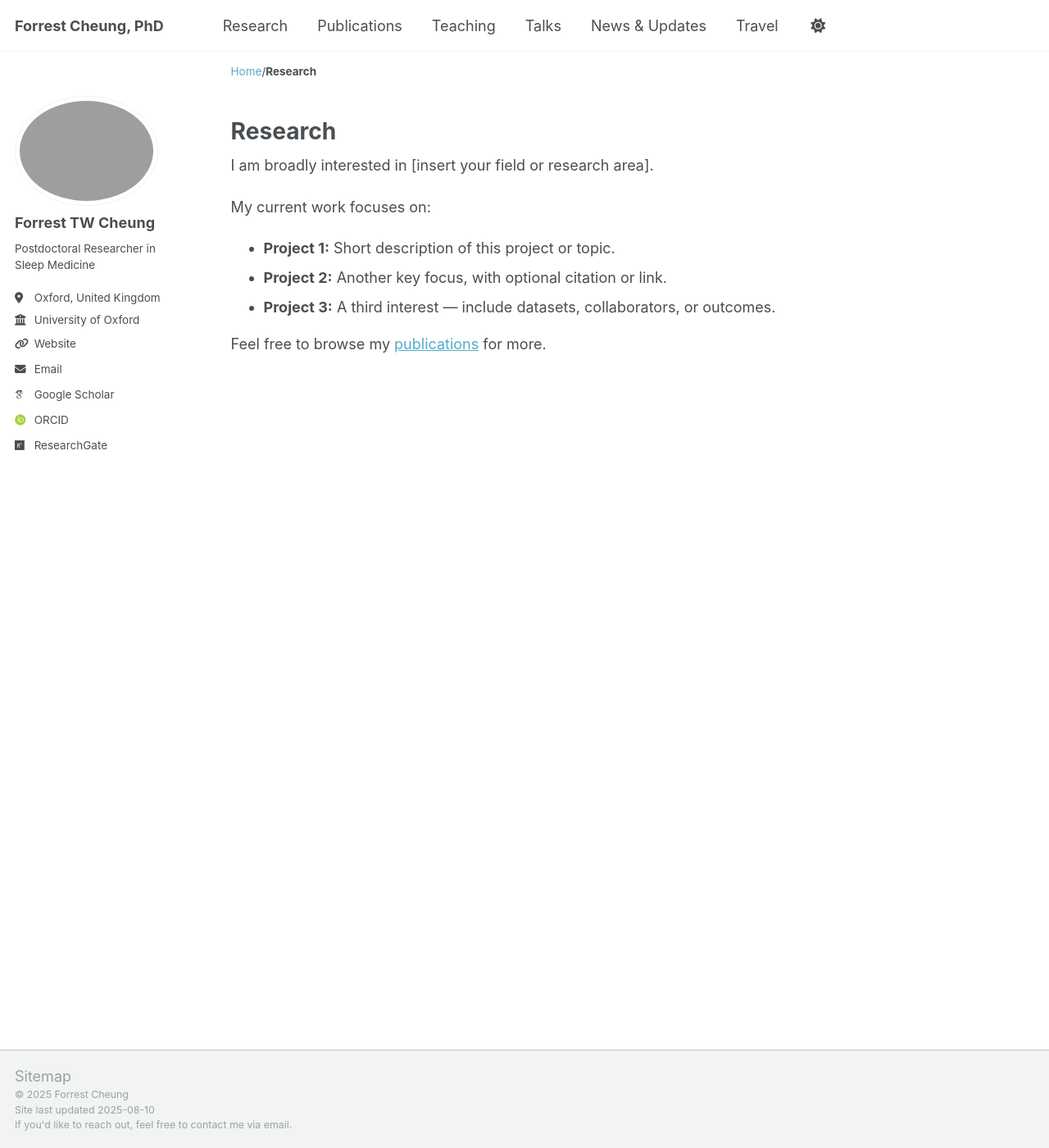
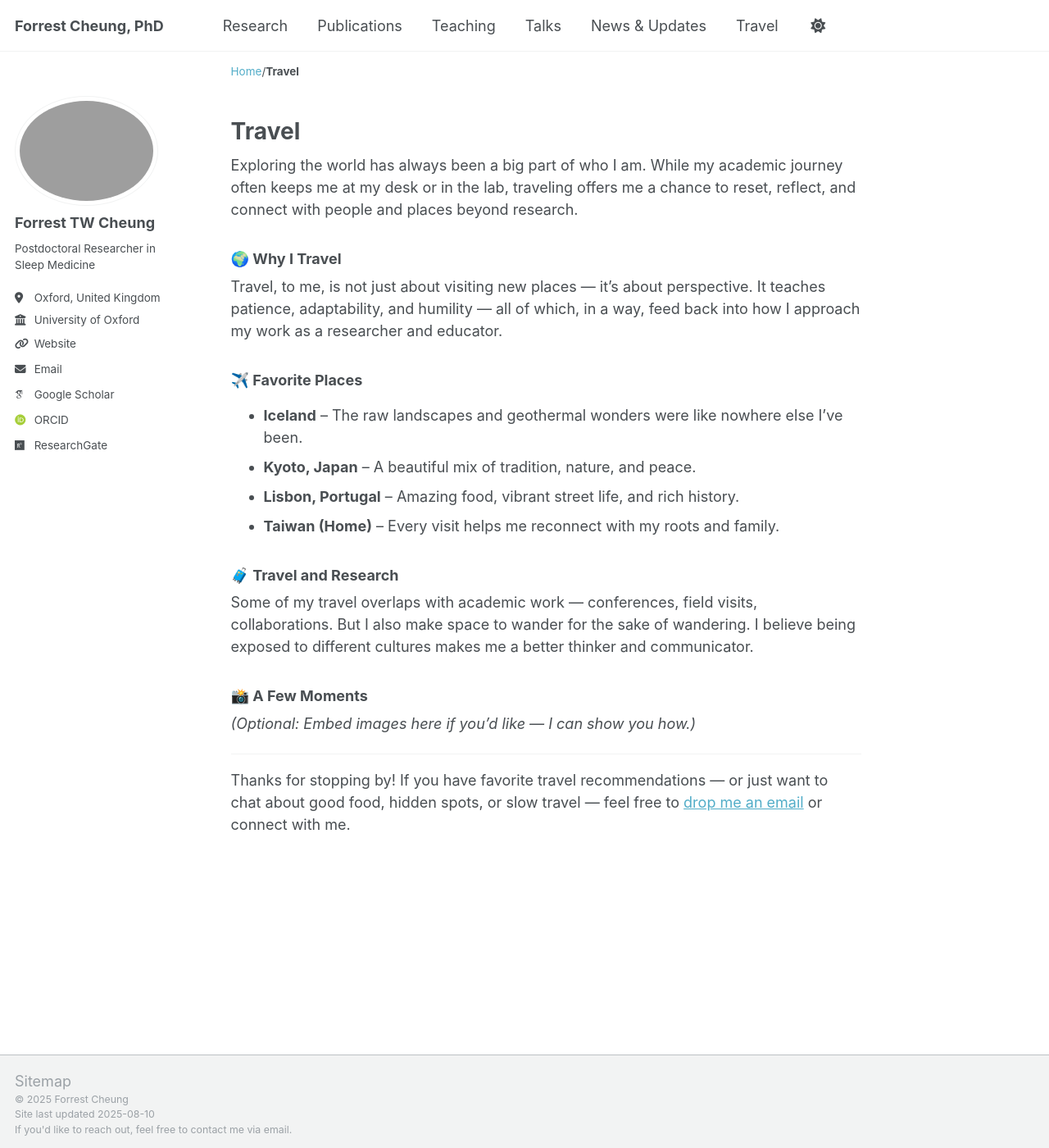
Before and after one commit to forrestcheungtw/forrestcheungtw.github.io, a Jekyll site: the page built from _pages/travel.md, in a window 1280 px wide and 1400 px high. Shown: the whole window at 82% size. Built offline with Jekyll 4.4.1, drawn with Linux system fonts in a browser that asks for light colours; some web fonts are replaced; a script that is not in the unit is left out.

Commit message:
Updated 1 file via CloudCannon.

```diff
--- a/_pages/travel.md
+++ b/_pages/travel.md
@@ -1,15 +1,31 @@
 ---
 layout: single
-title: Research
-permalink: /research/
+title: "Travel"
+permalink: /travel/
 author_profile: true
 ---
-I am broadly interested in [insert your field or research area].
 
-My current work focuses on:
+Exploring the world has always been a big part of who I am. While my academic journey often keeps me at my desk or in the lab, traveling offers me a chance to reset, reflect, and connect with people and places beyond research.
 
-- **Project 1:** Short description of this project or topic.
-- **Project 2:** Another key focus, with optional citation or link.
-- **Project 3:** A third interest — include datasets, collaborators, or outcomes.
+### 🌍 Why I Travel
 
-Feel free to browse my [publications](/publications/) for more.
+Travel, to me, is not just about visiting new places — it’s about perspective. It teaches patience, adaptability, and humility — all of which, in a way, feed back into how I approach my work as a researcher and educator.
+
+### ✈️ Favorite Places
+
+- **Iceland** – The raw landscapes and geothermal wonders were like nowhere else I’ve been.
+- **Kyoto, Japan** – A beautiful mix of tradition, nature, and peace.
+- **Lisbon, Portugal** – Amazing food, vibrant street life, and rich history.
+- **Taiwan (Home)** – Every visit helps me reconnect with my roots and family.
+
+### 🧳 Travel and Research
+
+Some of my travel overlaps with academic work — conferences, field visits, collaborations. But I also make space to wander for the sake of wandering. I believe being exposed to different cultures makes me a better thinker and communicator.
+
+### 📸 A Few Moments
+
+*(Optional: Embed images here if you'd like — I can show you how.)*
+
+---
+
+Thanks for stopping by! If you have favorite travel recommendations — or just want to chat about good food, hidden spots, or slow travel — feel free to [drop me an email](/contact/) or connect with me.
```
